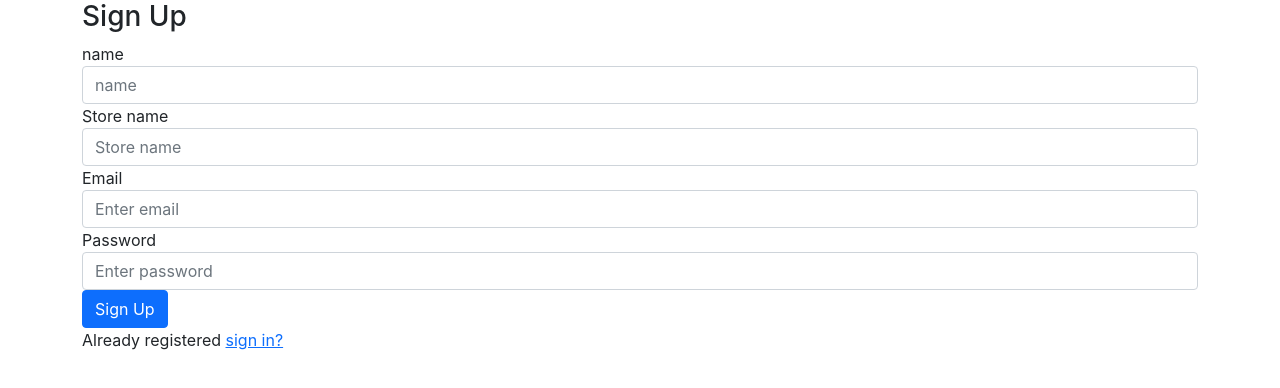
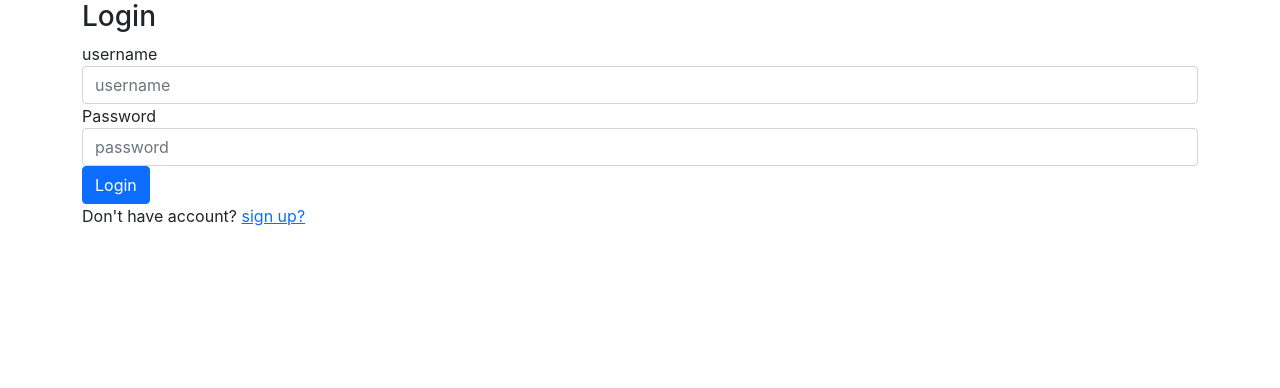
Before and after one commit to VE5ETA/Talabk, a React (Create React App) app in the folder client/: page / in a window 1280 px wide. Shown: the top 388 px of the page. Built offline with nearby package versions, Linux system fonts and the light colour scheme.

Commit message:
new login page

```diff
--- a/client/src/App.js
+++ b/client/src/App.js
@@ -1,10 +1,11 @@
 import React from "react";
 import SignUp from "./components/Signup";
+import Login from "./components/Login";
 
 function App() {
   return (
     <div className="App">
-      <SignUp />
+      <Login />
     </div>
   );
 }
--- /dev/null
+++ b/client/src/components/Login.js
@@ -0,0 +1,68 @@
+import React, { Component } from "react";
+// import axios from "axios";
+
+class Login extends Component {
+  constructor(props) {
+    super(props);
+    this.state = {
+      username: "",
+      password: "",
+    };
+    this.onInputChange = this.onInputChange.bind(this);
+    this.onSubmit = this.onSubmit.bind(this);
+  }
+
+  onInputChange(e) {
+    this.setState({ [e.target.name]: e.target.value });
+    console.log(this.state);
+  }
+
+  onSubmit() {
+    //   axios
+    //     .post("http://localhost:3001/signUp", this.state)
+    //     .then((res) => console.log(res.status))
+    //     .catch((err) => {
+    //       console.error(err);
+    //     });
+  }
+
+  render() {
+    return (
+      <div>
+        <form onSubmit={this.onSubmit} className="container">
+          <h3>Login</h3>
+          <div className="form-group">
+            <label>username</label>
+            <input
+              value={this.state.username}
+              onChange={this.onInputChange}
+              type="text"
+              className="form-control"
+              placeholder="username"
+              name="username"
+            />
+          </div>
+          <div className="form-group">
+            <label>Password</label>
+            <input
+              value={this.state.password}
+              onChange={this.onInputChange}
+              type="text"
+              className="form-control"
+              placeholder="password"
+              name="password"
+            />
+          </div>
+          <button type="submit" className="btn btn-primary btn-block">
+            Login
+          </button>
+          <p className="forgot-password text-right">
+            Don't have account? <a href="./Signup.js">sign up?</a>
+          </p>
+        </form>
+      </div>
+    );
+  }
+}
+
+export default Login;
--- a/client/src/components/Signup.js
+++ b/client/src/components/Signup.js
@@ -84,7 +84,7 @@ class SignUp extends Component {
             Sign Up
           </button>
           <p className="forgot-password text-right">
-            Already registered <a href="#">sign in?</a>
+            Already registered <a href="./Login.js">sign in?</a>
           </p>
         </form>
       </div>
```
Also changed, not shown: 1 other file (tests, documents, lock files or other folders).
